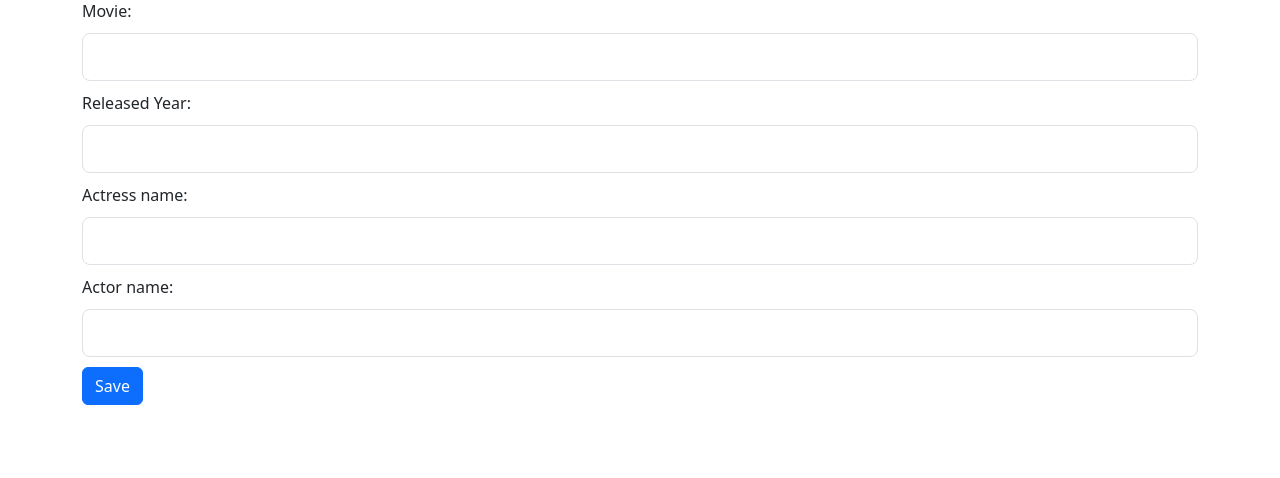
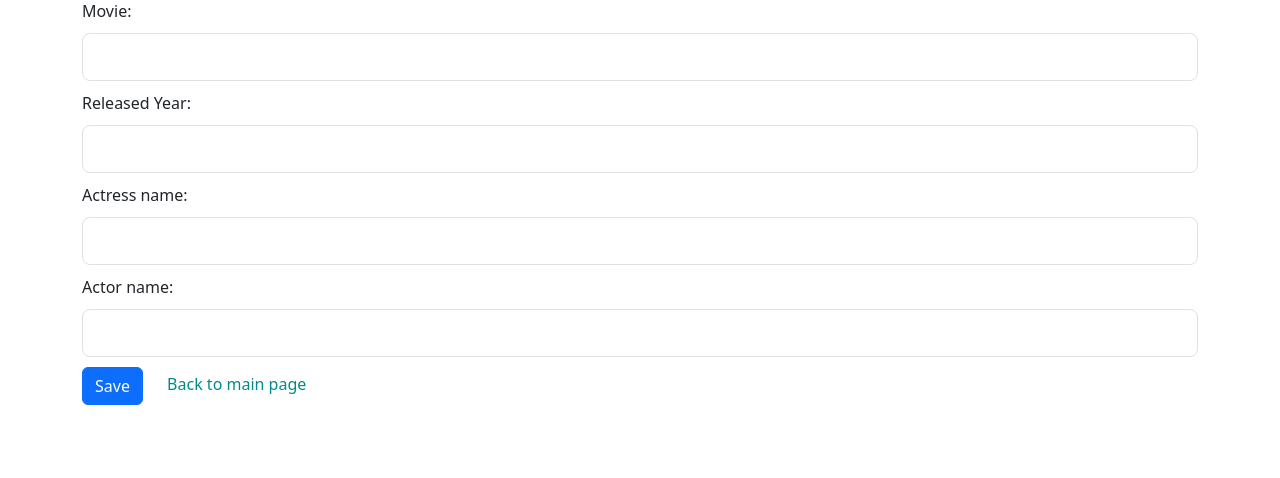
Before and after one commit to niloofar-samei/Korean-Series, a Django app: template series/templates/series/new.html in a window 1280 px wide. Shown: the part 101-579 px from the top of the page. Run offline with Django 3.2, Linux system fonts and the light colour scheme; the template is opened without the code that fills it, so the values that code supplies are empty.

Commit message:
Add back button.

```diff
--- a/series/templates/series/new.html
+++ b/series/templates/series/new.html
@@ -36,6 +36,7 @@
   </div>
 
   <button type="submit" class="btn btn-primary">Save</button>
+  <a href="{% url 'index'%}" style="margin-left: 20px">Back to main page</a>
 </form>
 
 {% endblock %}
```
